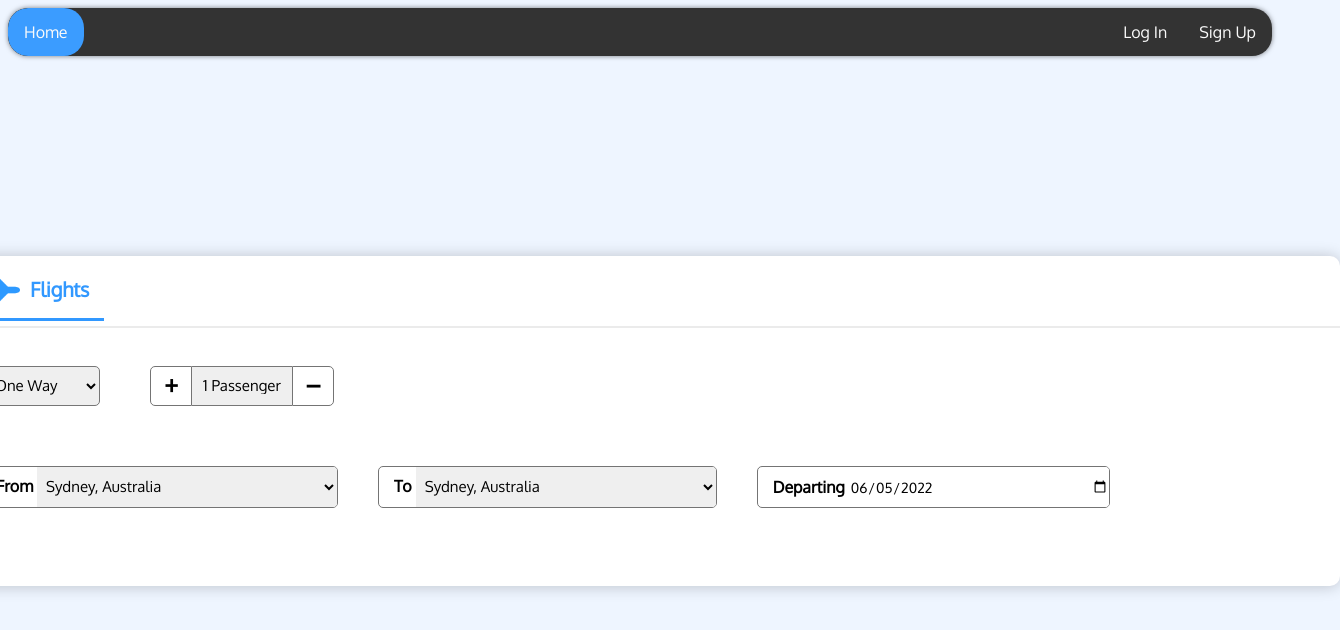
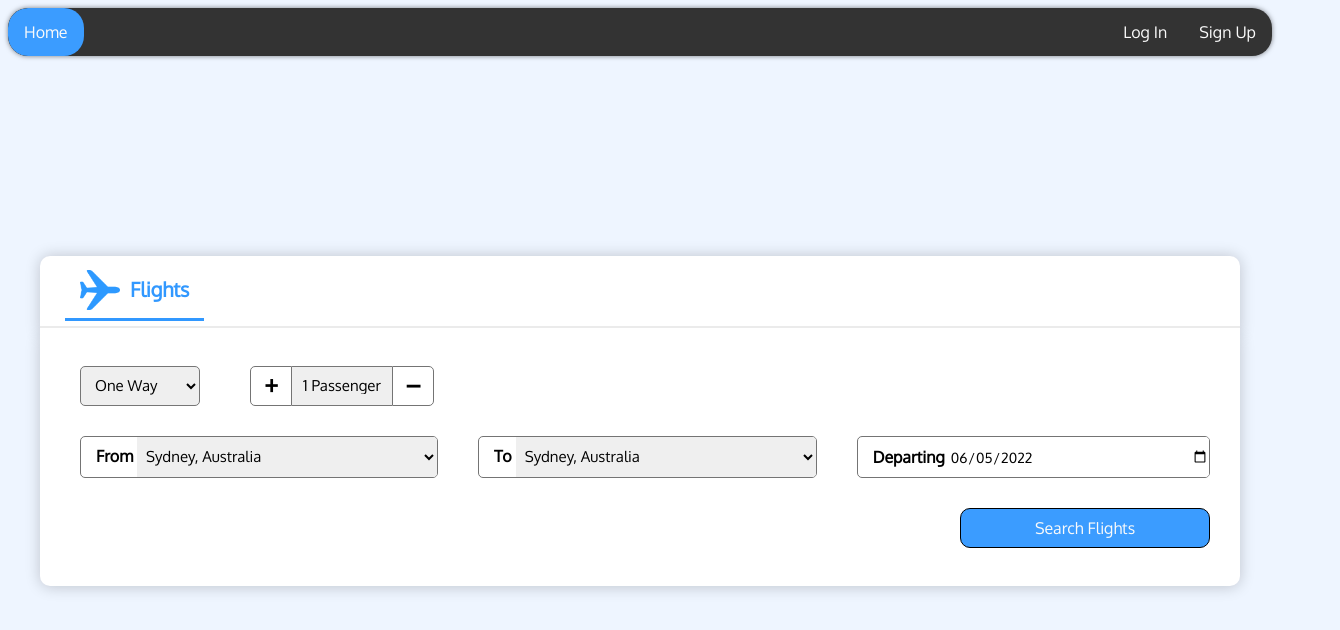
Before and after one commit to mcyellowbird/Flight-Booking-Website, a plain HTML site: page index.html in a window 1280 px wide. Shown: the whole page, 1340 px wide, since content can reach past the window. Drawn offline with Linux system fonts and the light colour scheme.

Commit message:
Update index.html

```diff
--- a/index.html
+++ b/index.html
@@ -268,7 +268,7 @@
         }
 
         .fSContainerTop {
-        	width: 1400px;
+        	width: 1200px;
         	height: 80px;
         	border-top-left-radius: 10px;
         	border-top-right-radius: 10px;
@@ -310,7 +310,7 @@
         }
 
         .fSContainerBottom {
-        	width: 1400px;
+        	width: 1200px;
         	height: 250px;
         	border-bottom-left-radius: 10px;
         	border-bottom-right-radius: 10px;
@@ -338,7 +338,7 @@
         }
 
         .fSContainerBottom .bottomHalf div {
-            margin-top: 60px;
+            margin-top: 30px;
             margin-left: 40px;
         }
 
@@ -357,6 +357,7 @@
         	margin-top: 30px;
         	padding-left: 10px;
         	border-radius: 5px;
+            cursor: pointer;
         }
 
         .flightSelector select:active, select:hover {
@@ -398,11 +399,13 @@
         	margin-left: 50px;
         	border-top-left-radius: 5px;
         	border-bottom-left-radius: 5px;
+            cursor: pointer;
         }
 
         .passengerCountChange:last-of-type {
         	border-top-right-radius: 5px;
         	border-bottom-right-radius: 5px;
+            cursor: pointer;
         }
 
         .passengerCountChange a {
@@ -489,6 +492,18 @@
             cursor: pointer;
         }
 
+        #searchFlightsButton {
+            align-self: flex-end;
+            margin-right: 30px;
+            margin-top: 10px;
+        }
+
+        #searchFlightsButton:hover {
+            width: 250px;
+        }
+        #searchFlightsButton:hover {
+            width: 250px;
+        }
     </style>
     <script>
 
@@ -651,6 +666,7 @@
                 alert("Please call customer service if you wish to book for more than 9 passengers")
             }
         }
+
     </script>
 </head>
 
@@ -740,6 +756,8 @@
                     <input type="date" data-date-inline-picker="false" id="departureDate"/>
                 </div>
             </div>
+            <br>
+            <button id="searchFlightsButton">Search Flights</button>
         </div>
     </div>
 
```
